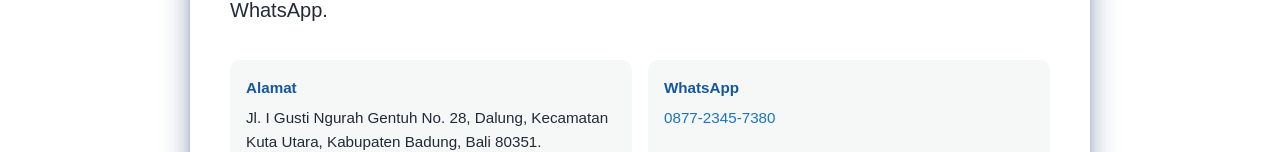
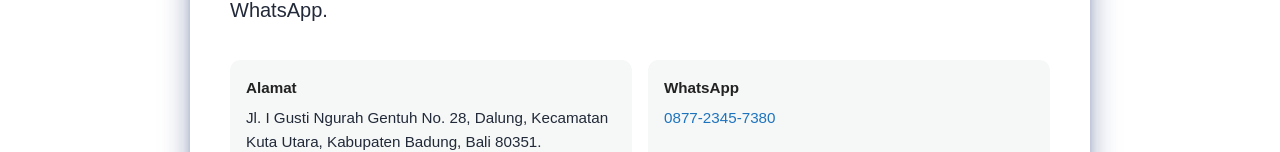
Before and after one commit to dhikajalaksurenbali/blog-burung, an Astro site: page /info in a window 1280 px wide. Shown: the part 806-958 px from the top of the page. Built offline with nearby package versions, Linux system fonts and the light colour scheme; Astro itself is replaced by a stand-in of ours.

Commit message:
Update info.astro

```diff
--- a/src/pages/info.astro
+++ b/src/pages/info.astro
@@ -136,7 +136,7 @@ const description = 'Profil UD. Dhika Jalak Suren Bali, informasi alamat, kontak
 		line-height: 1.6;
 		overflow-wrap: anywhere;
 	}
-	.detail strong { color: #155799; }
+	.detail strong { color: #222222; }
 	.detail a, .text-link {
 		text-decoration: none;
 	}
```
